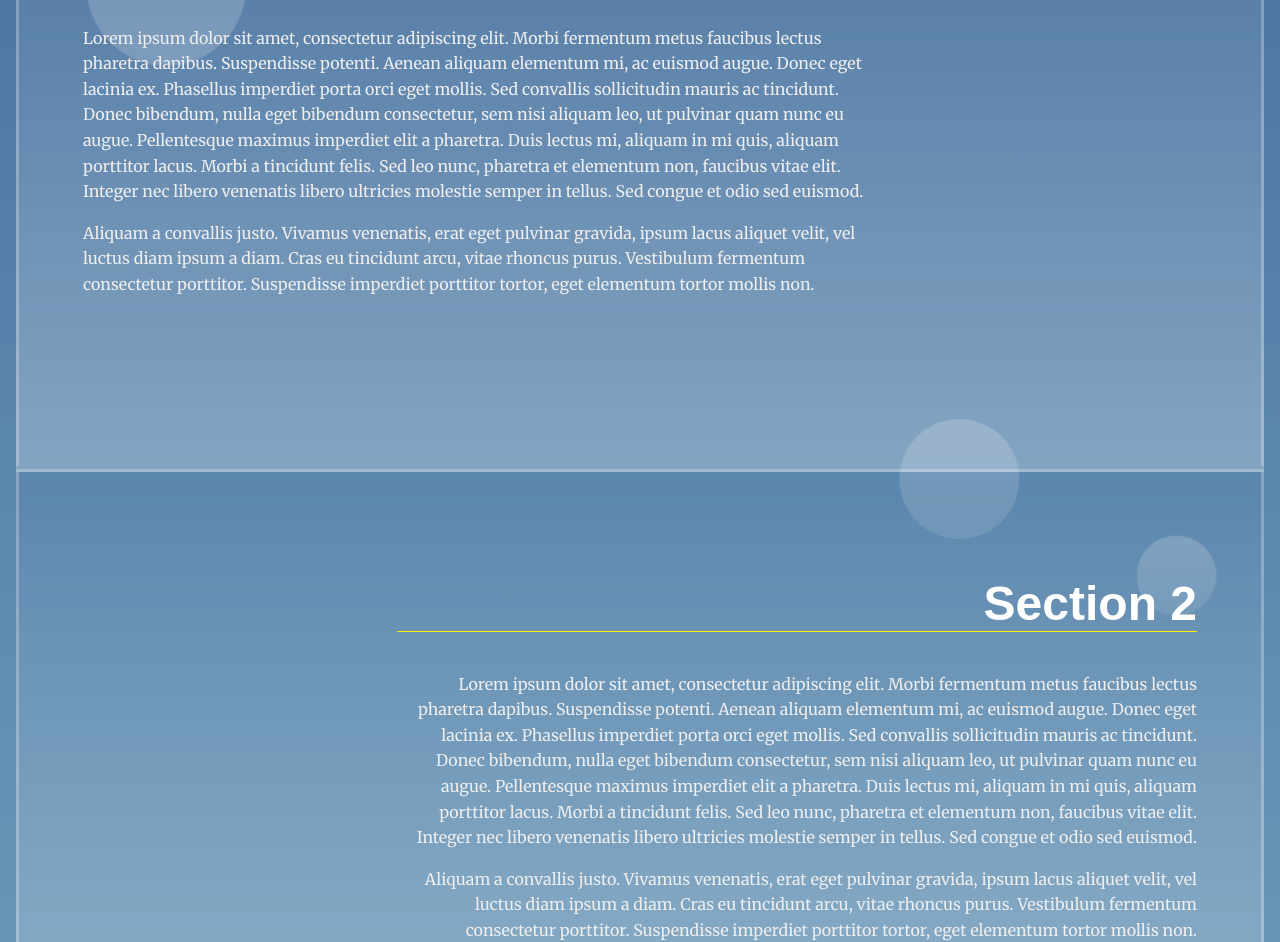
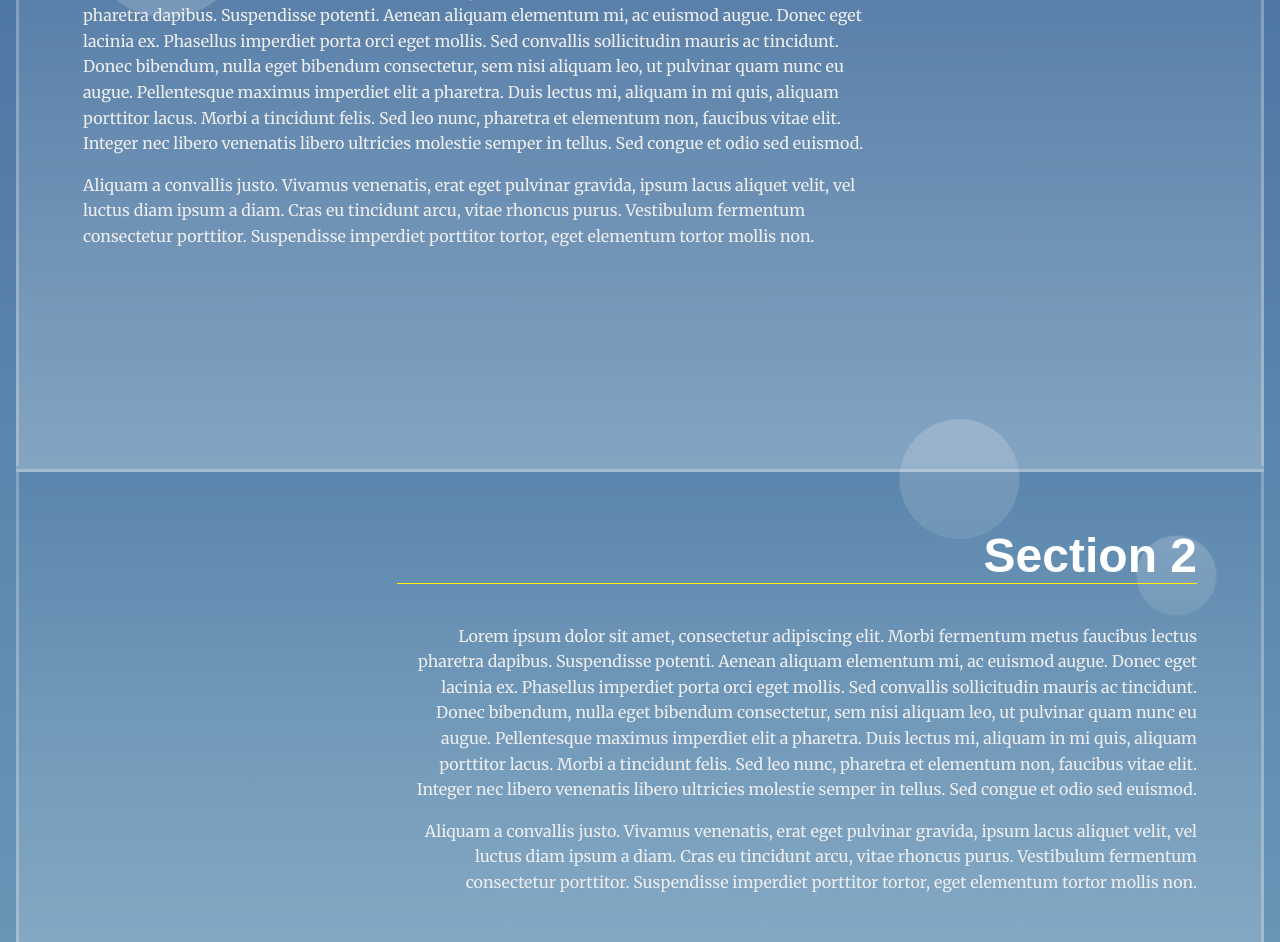
Before and after one commit to jhersheyy/landing_page_proj, a plain HTML site: page index.html in a window 1280 px wide. Shown: the part 648-1590 px from the top of the page. Drawn offline with Linux system fonts and the light colour scheme.

Commit message:
fixed minor spacing in landing container class

```diff
--- a/css/styles.css
+++ b/css/styles.css
@@ -125,7 +125,7 @@ section {
 @media only screen and (min-width: 35em){
     .landing__container {
         max-width: 50em;
-        padding: 4em;
+        padding: 1em 4em 4em;
     }
 }
 
```
